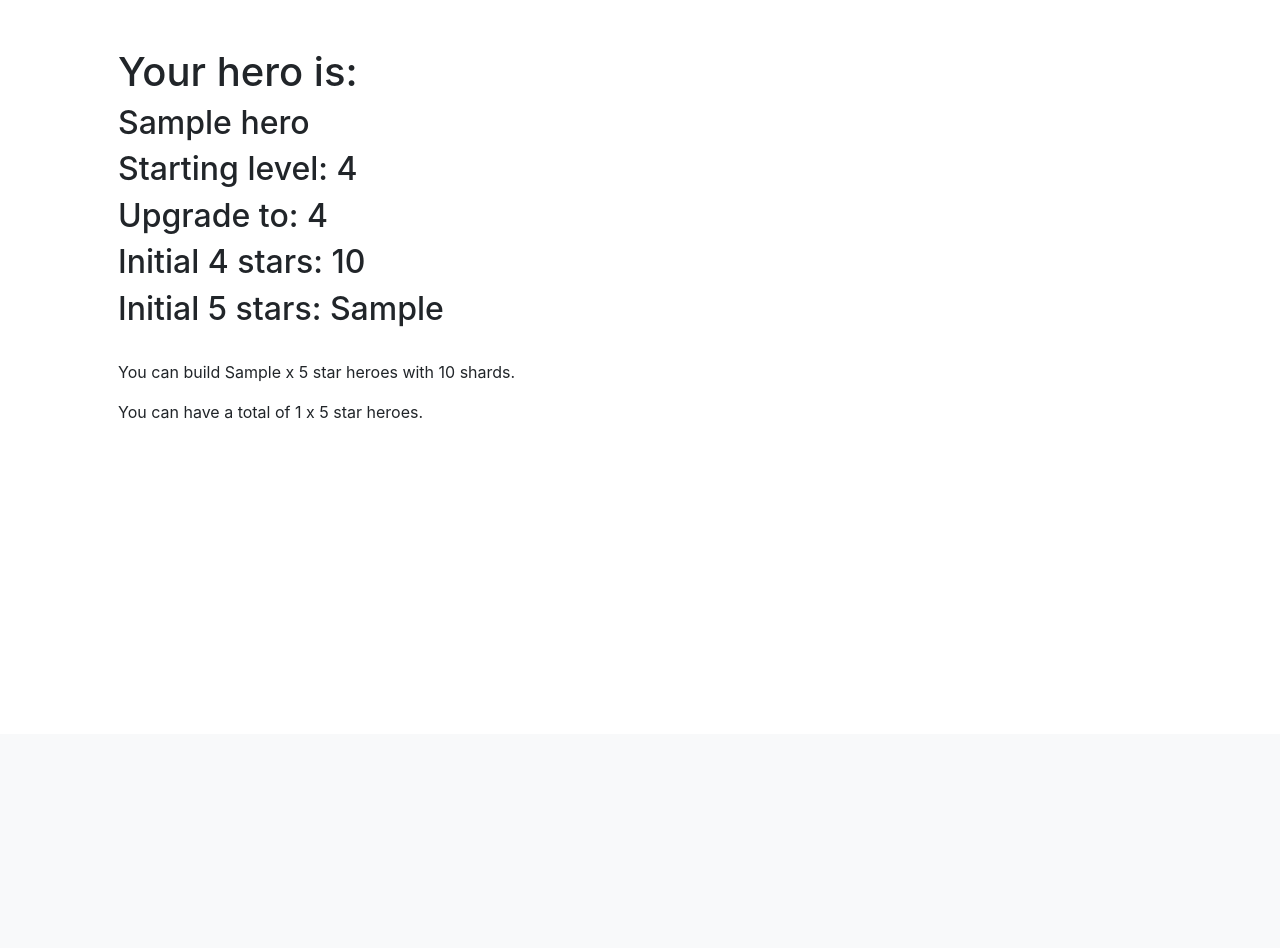
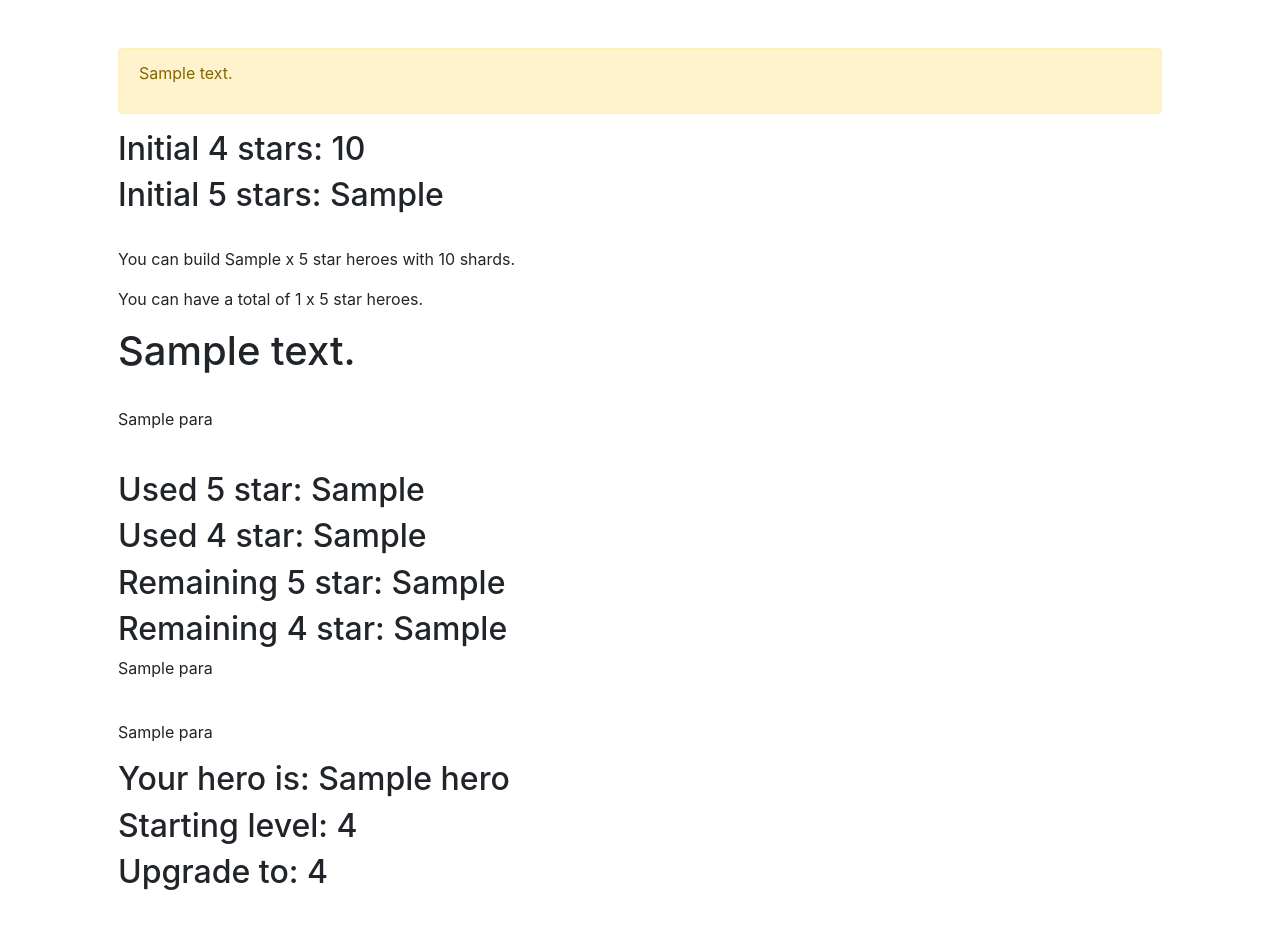
Before and after one commit to rmpbastos/idle_heroes_fodder_app, a Flask app: template templates/results.html in a window 1280 px wide. Shown: the part 66-1014 px from the top of the page. Before the commit the page ends 485 px from the top, so only its background shows below. Run offline with Flask 2, Linux system fonts and the light colour scheme; the template is opened without the code that fills it: most values are stand-ins (such as "Sample title", 1, 10 or a date in 2020); some libraries are stand-ins or nearby versions.

Commit message:
Added warning messages to flask template

```diff
--- a/app.py
+++ b/app.py
@@ -6,7 +6,7 @@ from backing_data import hero_10_stars, hero_9_stars, hero_5_stars, hero_5_star_
 app = Flask(__name__)
 
 @app.route("/", methods=["GET", "POST"])
-def hello():
+def food():
     """Get data from user to return hero food needs"""
 
     #if user reached route via POST
@@ -26,9 +26,47 @@ def hello():
         else:
             parcial_available = total_available = 0
 
+        if stars_start == '5':
+            if hero in hero_5_stars:
+                message_warning = "This hero cannot be further upgraded."
+                message_build = False
+            else:
+                if (hero in hero_9_stars) and (hero not in hero_10_stars):
+                    message_warning = "You can build this hero only up to 9 stars."
+                else:
+                    message_warning = "You can build this hero up to E5."
+                message_build = "To build a " + stars_end + " star " + hero + " from " + stars_start + " star shards, you need:"
+
+                #Up to 6 stars
+                if stars_end == '6':
+                    #Define hero faction
+                    fac = find_faction(hero)
+                    fodder_needs = (4, 2, 0)
+                    message_food = ("* 4 x 5 star " + fac + "\n* 2 x 5 star " + hero)
+
+                message_food = message_food.split("\n")
+
+                used_5star = (sum(fodder_needs))
+                used_4star = (used_5star * 8)
+                #if initial_5star and initial_4star are provided
+                remaining_5star = ((int(initial_5star) + (int(initial_4star) // 8)) - used_5star)
+                remaining_4star = (int(initial_4star) - used_4star)
+
+
+                message_food_used = ("This upgrade will use as food:" + "\n4 star heroes: " + str(used_4star) +
+                            "\nor\n5 star heroes: " + str(used_5star))
+                message_food_used = message_food_used.split("\n")
+
+                message_food_available = ("Number of foods available after the upgrade: " +
+                            "\n5 star heroes: " + str(remaining_5star))
+                message_food_available = message_food_available.split("\n")
+
         return render_template("results.html", hero=hero, stars_start=stars_start,
                 stars_end=stars_end, initial_4star=initial_4star, initial_5star=initial_5star,
-                parcial_available=parcial_available, total_available=total_available)
+                parcial_available=parcial_available, total_available=total_available, message_warning=message_warning,
+                message_build=message_build, message_food=message_food, used_5star=used_5star, used_4star=used_4star,
+                remaining_5star=remaining_5star, remaining_4star=remaining_4star, message_food_used=message_food_used,
+                message_food_available=message_food_available)
 
     #if user reached route via GET
     else:
--- a/backing.py
+++ b/backing.py
@@ -1,3 +1,4 @@
+from flask import render_template
 from backing_data import hero_10_stars, hero_9_stars, hero_5_stars, hero_5_star_fused, heroes_by_faction
 
 #return the faction of the chosen hero
--- a/templates/index.html
+++ b/templates/index.html
@@ -10,12 +10,11 @@
     <br>
     <div class="form-group">
         <h2>Please select a hero:</h2>
-        <input autocomplete="off" autofocus class="form-control" name="hero" placeholder="Ex: Sigmund" type="text">
+        <input autocomplete="off" autofocus class="form-control" name="hero" placeholder="Ex: Sigmund" type="text" value="Sigmund">
     </div>
     <div class="form-group">
         <h2>Starting level:</h2>
         <select class="form-control" name="stars_start" required>
-            <option value="4">4 stars</option>
             <option value="5">5 stars</option>
             <option value="6">6 stars</option>
             <option value="7">7 stars</option>
@@ -31,7 +30,6 @@
     <div class="form-group">
         <h2>Upgrade to:</h2>
         <select class="form-control" name="stars_end" required>
-            <option value="5">5 stars</option>
             <option value="6">6 stars</option>
             <option value="7">7 stars</option>
             <option value="8">8 stars</option>
--- a/templates/results.html
+++ b/templates/results.html
@@ -5,15 +5,44 @@
 {% endblock %}
 
 {% block main %}
-<h1>Your hero is:</h1>
-<h2>{{ hero }}</h2>
+<div class="alert alert-warning" role="alert">
+    <p>{{ message_warning }}</p>
+</div>
+
+{% if initial_4star and initial_5star %}
+    <h2>Initial 4 stars: {{ initial_4star }}</h2>
+    <h2>Initial 5 stars: {{ initial_5star }}</h2>
+    <br>
+    <p>You can build {{ parcial_available }} x 5 star heroes with {{ initial_4star }} shards.</p>
+    <p>You can have a total of {{ total_available }} x 5 star heroes.</p>
+{% endif %}
+
+{% if message_build != False %}
+<h1>{{ message_build }}</h1>
+{% endif %}
+
+<br>
+{% for para in message_food %}
+    <p>{{ para }}</p>
+{% endfor %}
+<br>
+
+<h2>Used 5 star: {{ used_5star }}</h2>
+<h2>Used 4 star: {{ used_4star }}</h2>
+<h2>Remaining 5 star: {{ remaining_5star }}</h2>
+<h2>Remaining 4 star: {{ remaining_4star }}</h2>
+
+{% for para in message_food_used %}
+    <p>{{ para }}</p>
+{% endfor %}
+
+<br>
+
+{% for para in message_food_available %}
+    <p>{{ para }}</p>
+{% endfor %}
+
+<h2>Your hero is: {{ hero }}</h2>
 <h2>Starting level: {{ stars_start }}</h2>
 <h2>Upgrade to: {{ stars_end }}</h2>
-<h2>Initial 4 stars: {{ initial_4star }}</h2>
-<h2>Initial 5 stars: {{ initial_5star }}</h2>
-<br>
-{% if parcial_available and total_available %}
-<p>You can build {{ parcial_available }} x 5 star heroes with {{ initial_4star }} shards.</p>
-<p>You can have a total of {{ total_available }} x 5 star heroes.</p>
-{% endif %}
 {% endblock %}
```
Also changed, not shown: fodder_app.py (+58 -73 lines).
